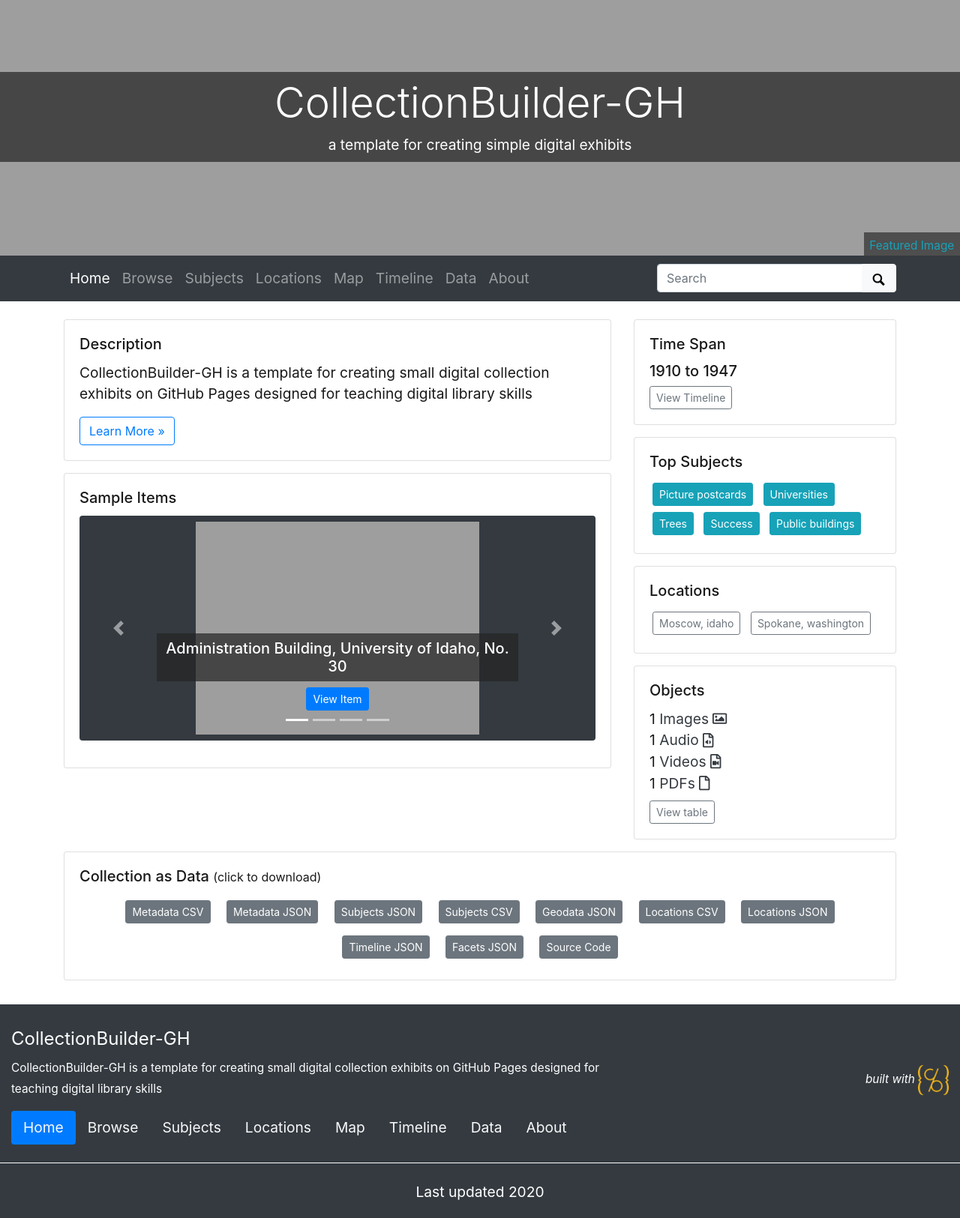
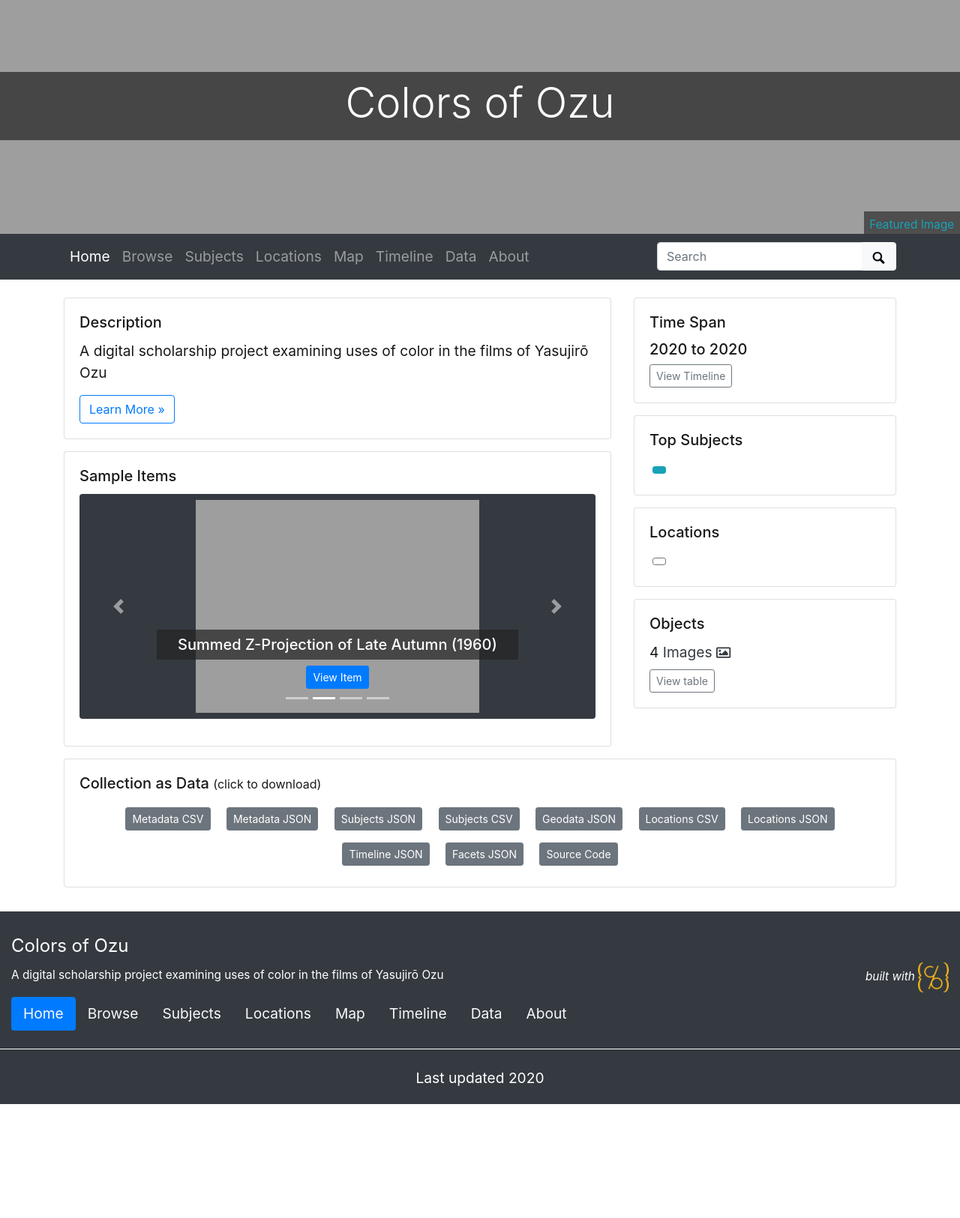
Before and after one commit to drodz11/colors-of-ozu, a Jekyll site: the page built from index.md, in a window 1280 px wide. Shown: the whole page at 75% size. Built offline with Jekyll 4.4.1, drawn with Linux system fonts in a browser that asks for light colours; after the commit the page ends 1473 px from its top, so only the background shows below that.

Commit message:
Updated initial config

```diff
--- a/_config.yml
+++ b/_config.yml
@@ -8,9 +8,9 @@
 # URL VARIABLES
 #
 # url is your gh-pages base, following the pattern: username.github.io
-url: https://collectionbuilder.github.io
+url: https://colors-of-ozu.github.io
 # baseurl is your github repository's name prefixed with a /
-baseurl: /collectionbuilder-gh
+baseurl: /colors-of-ozu
 # location of code, the full url to your github repository
 source-code: https://github.com/CollectionBuilder/collectionbuilder-gh
 
@@ -18,20 +18,20 @@
 # SITE SETTINGS
 #
 # title of site appears in banner
-title: CollectionBuilder-GH
+title: Colors of Ozu
 # tagline, a short phrase that will appear throughout the site in the top banner
-tagline: a template for creating simple digital exhibits
+tagline:
 # description appears in meta tags and other locations
 # this description might appear in search result lists, keep around 160 characters max
-description: "CollectionBuilder-GH is a template for creating small digital collection exhibits on GitHub Pages designed for teaching digital library skills"
+description: A digital scholarship project examining uses of color in the films of Yasujirō Ozu
 # creator of the digital collection, to appear in meta tags; we typically use our GitHub usernames but feel free to just use your name
-author: CollectionBuilder
+author: Dave Rodriguez
 
 ##########
 # COLLECTION SETTINGS
 #
 # choose metadata: this is the name of the csv file in your _data directory that describes the objects in your collection
-metadata: demo-metadata
+metadata: collection-metadata
 
 ##########
 # GOOGLE SERVICES [optional!]
```
